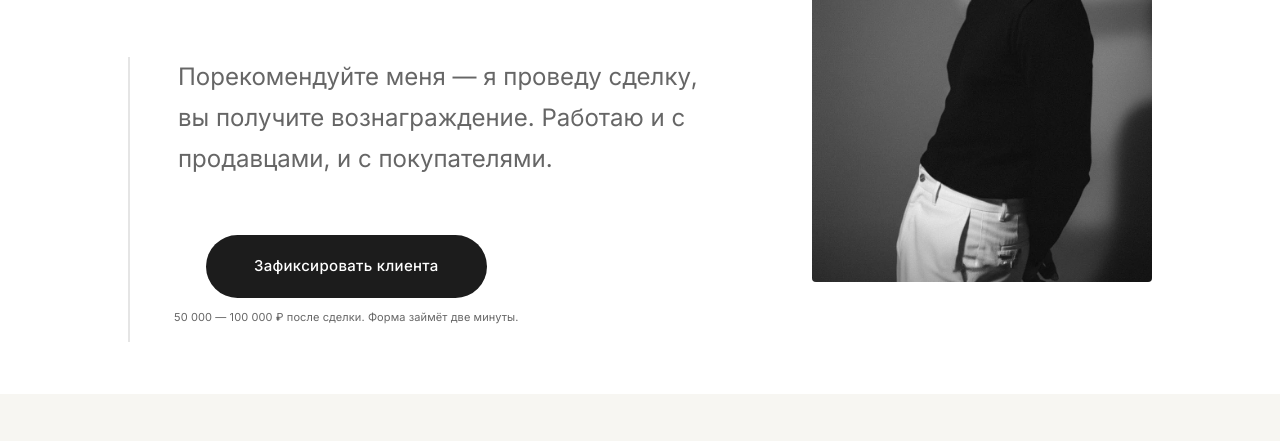
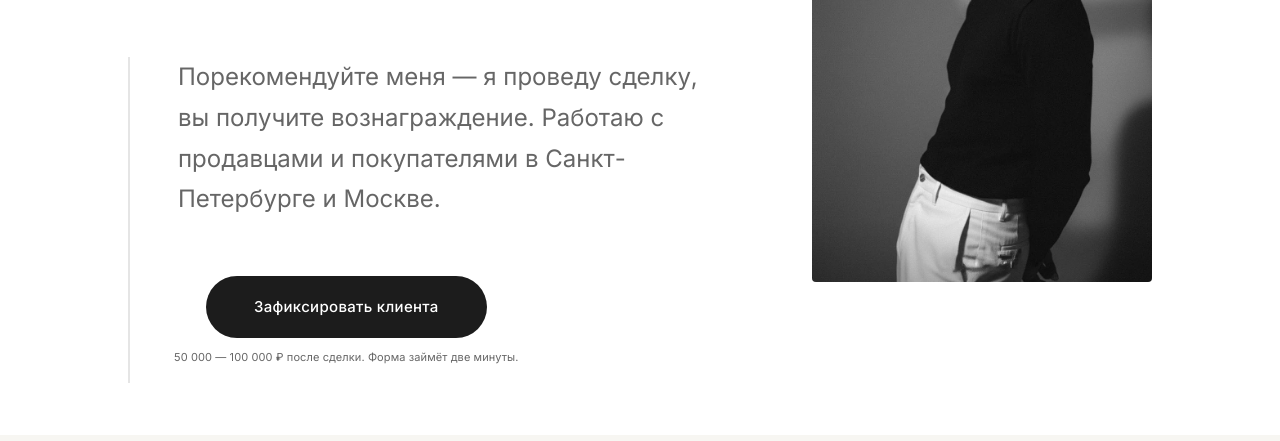
Before and after one commit to oralperoxyl/index.html, a plain HTML site: page partner.html in a window 1280 px wide. Shown: the part 359-800 px from the top of the page. Drawn offline with nearby package versions, Linux system fonts and the light colour scheme; no server answers; a web font is replaced by a local one.

Commit message:
Add files via upload

```diff
--- a/partner.html
+++ b/partner.html
@@ -186,7 +186,7 @@
           <div class="hero-content">
             <h1 class="hero-title animate-on-scroll animate-delay-2" data-animate="fade-in-up">Знаете кого-то, кто продаёт или покупает недвижимость?</h1>
             <div class="hero-meta">
-              <p class="hero-subtitle animate-on-scroll animate-delay-3" data-animate="fade-in-up">Порекомендуйте меня — я проведу сделку, вы получите вознаграждение. Работаю и с продавцами, и с покупателями.</p>
+              <p class="hero-subtitle animate-on-scroll animate-delay-3" data-animate="fade-in-up">Порекомендуйте меня — я проведу сделку, вы получите вознаграждение. Работаю с продавцами и покупателями в Санкт-Петербурге и Москве.</p>
               <div class="cta-wrap">
                 <a href="referral.html" class="cta-primary animate-on-scroll animate-delay-4" data-animate="fade-in-up">Зафиксировать клиента</a>
                 <p class="cta-micro animate-on-scroll animate-delay-4" data-animate="fade-in-up">50 000 — 100 000 ₽ после сделки. Форма займёт две минуты.</p>
@@ -540,6 +540,7 @@
         <div class="pt-terms-fine">
           <h3 class="pt-eyebrow">Условия</h3>
           <ul>
+            <li>Программа действует для сделок с недвижимостью в Санкт-Петербурге и Москве.</li>
             <li>Эта страница описывает общие условия партнёрства и не является публичной офертой (статья 437 ГК РФ). Сумму и порядок выплаты по каждому клиенту я фиксирую в гарантийном письме.</li>
             <li>Рекомендация засчитывается, если клиент не обращался ко мне раньше и заключил со мной договор в течение 6 месяцев после фиксации.</li>
             <li>Сделка считается закрытой, когда я получил комиссию по ней. Если сделка не состоялась, выплаты нет.</li>
```
Also changed, not shown: referral.html (+1 -0 lines).
